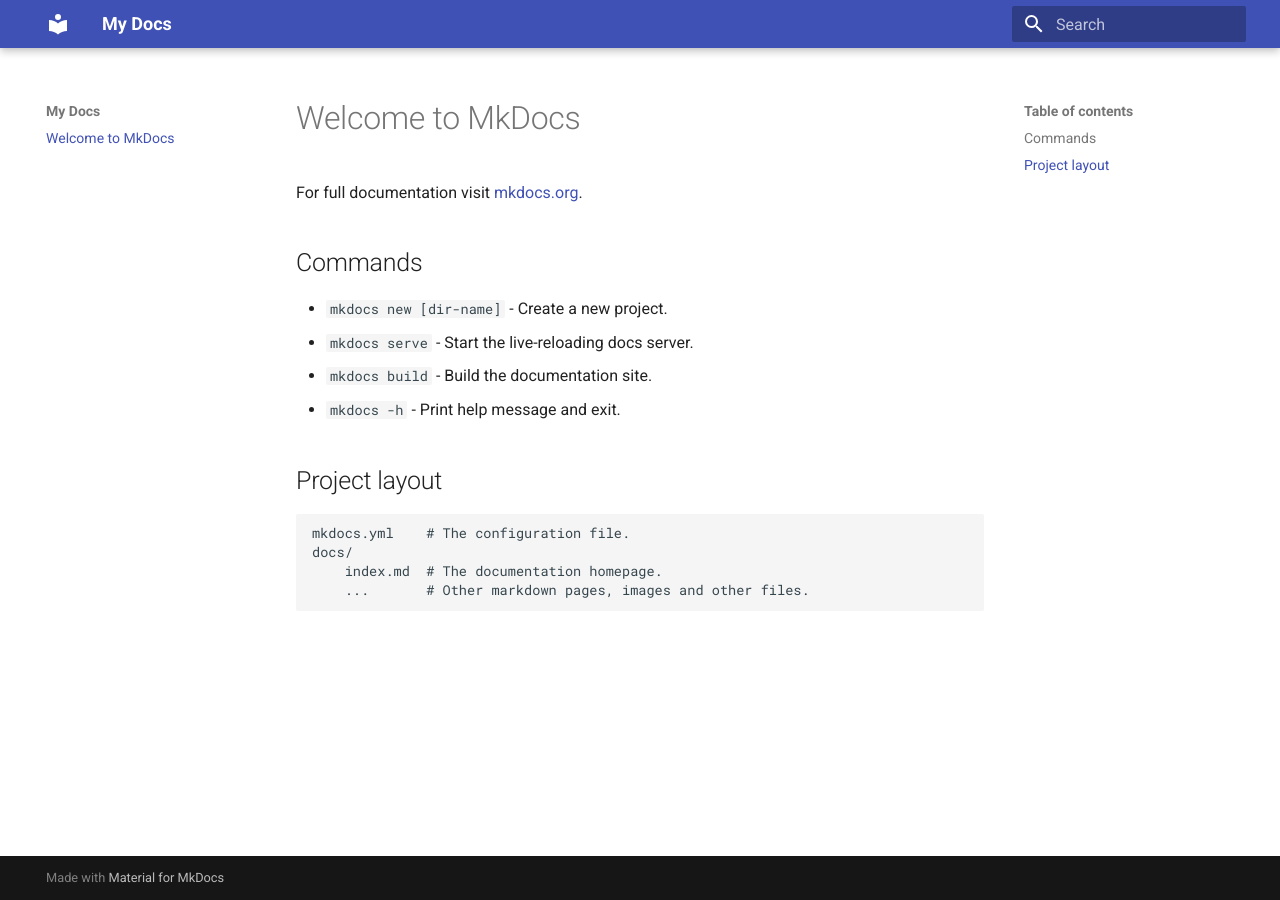
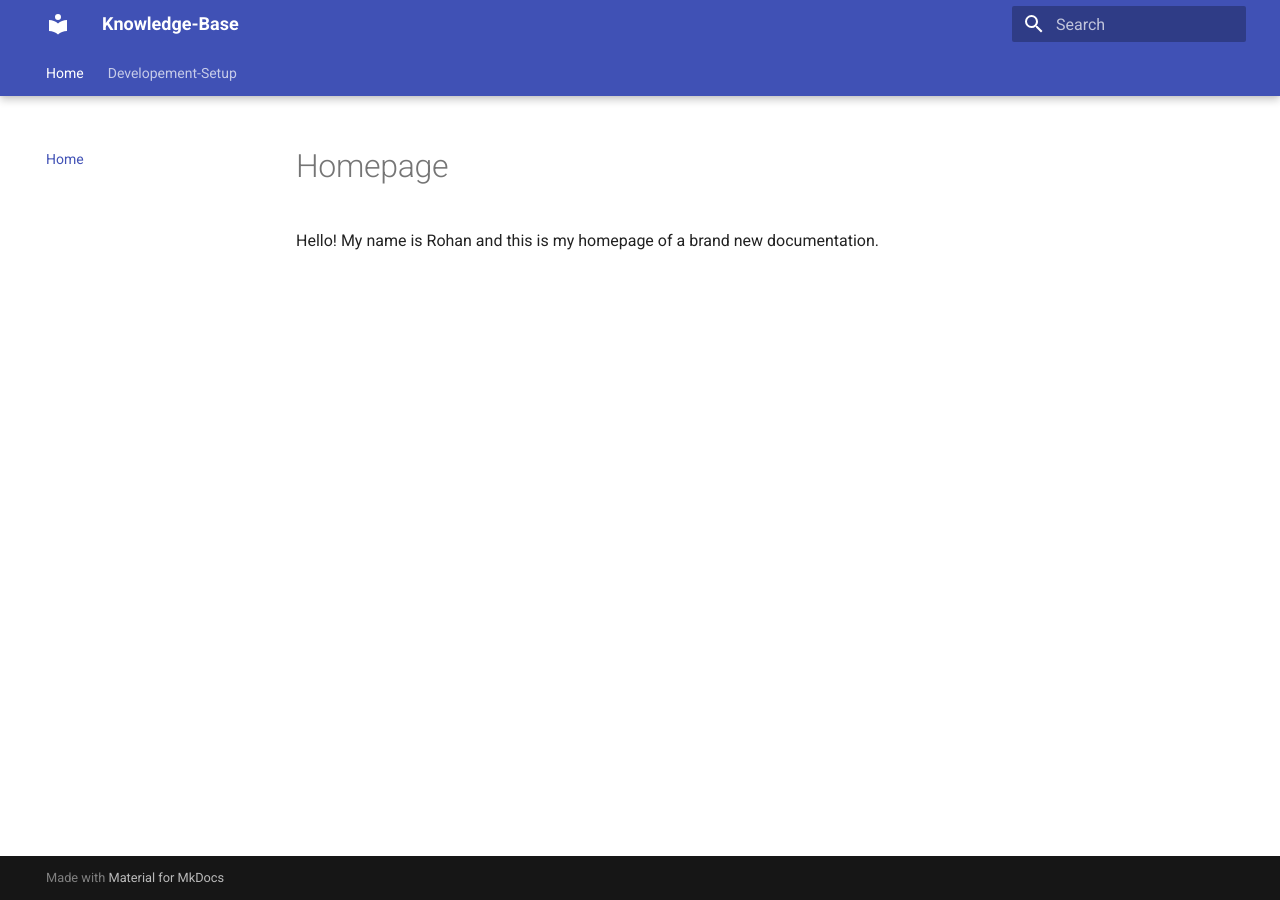
Before and after one commit to rohanbatrain/knowledge-base, an MkDocs documentation site: the page built from docs/index.md, in a window 1280 px wide. Built offline with MkDocs 1.6.1 and Material for MkDocs 9.7.7, drawn with Linux system fonts in a browser that asks for light colours.

Commit message:
mkdocs updated

```diff
--- a/docs/index.md
+++ b/docs/index.md
@@ -1,17 +1,3 @@
-# Welcome to MkDocs
+# Homepage
 
-For full documentation visit [mkdocs.org](https://www.mkdocs.org).
-
-## Commands
-
-* `mkdocs new [dir-name]` - Create a new project.
-* `mkdocs serve` - Start the live-reloading docs server.
-* `mkdocs build` - Build the documentation site.
-* `mkdocs -h` - Print help message and exit.
-
-## Project layout
-
-    mkdocs.yml    # The configuration file.
-    docs/
-        index.md  # The documentation homepage.
-        ...       # Other markdown pages, images and other files.
+Hello! My name is Rohan and this is my homepage of a brand new documentation.
--- a/mkdocs.yml
+++ b/mkdocs.yml
@@ -1,6 +1,29 @@
-site_name: My Docs
+site_name: Knowledge-Base
 theme:
   name: material
+  features:
+  - navigation.tabs
+  - navigation.tabs.sticky
+  - navigation.top
+  - search.suggest
+  - search.highlight
+  - search.share
+
+plugins:
+  - search:
+      lang: en
+  - social
+
+
 
 extra_javascript:
   - javascripts/extra.js
+
+nav:
+    - Home: 'index.md'
+    - Developement-Setup:
+      - Android:
+        - OnePlus:
+          - Kebab: "developement-setup/Android/One-Plus/Kebab.md"
+      - Windows: developement-setup/Windows.md
+      - Linux: developement-setup/Linux.md
--- a/requirements.txt
+++ b/requirements.txt
@@ -1 +1,3 @@
 mkdocs-material==9.1.15
+pillow==9.5.0
+cairosvg==2.7.0
```
Also changed, not shown: docs/developement-setup/Android/One-Plus/Kebab.md (added), docs/developement-setup/Linux.md (added), docs/developement-setup/Windows.md (added).
